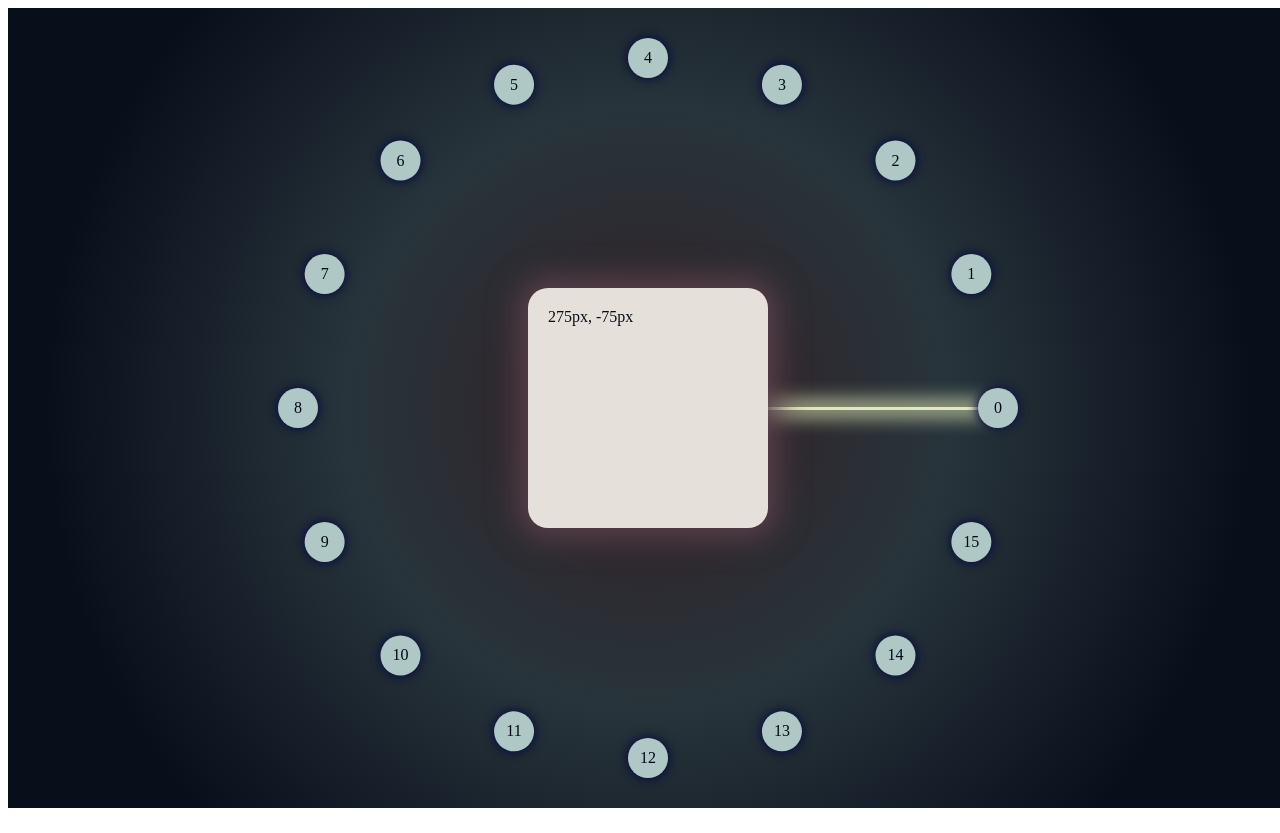
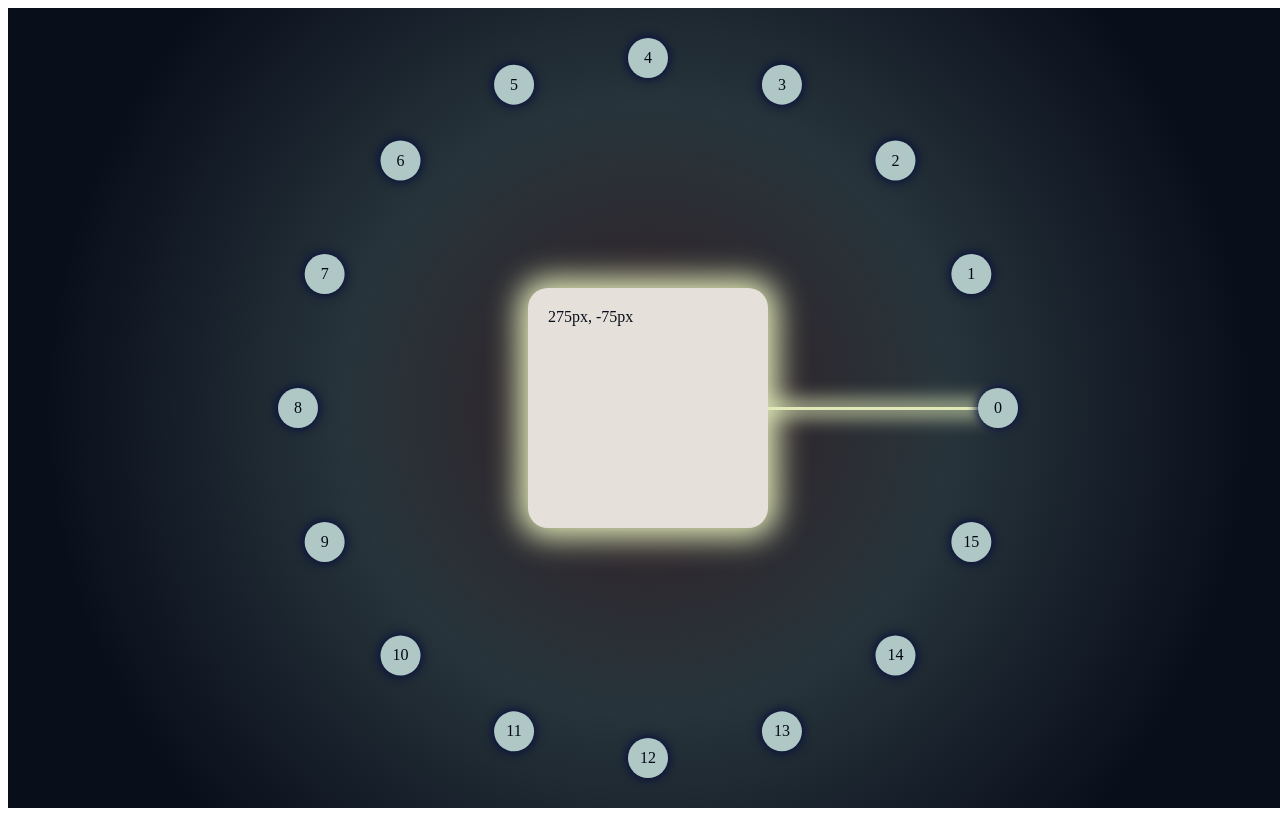
Before and after one commit to g7liniers/angular-ivy-p3m4iv, an Angular app: page / in a window 1280 px wide. Built offline with nearby package versions, Linux system fonts and the light colour scheme.

Commit message:
1 file modified

```diff
--- a/src/app/components/circle/circle.component.scss
+++ b/src/app/components/circle/circle.component.scss
@@ -20,6 +20,7 @@ $item-size: 20px;
     height: 3px;
     z-index: 1;
     box-shadow: 0px 0px 20px 5px rgba(224, 233, 183, 255);
+    transition: all 0.4s;
   }
 
   .outer-item-container {
@@ -64,10 +65,11 @@ $item-size: 20px;
     height: 200px;
     border-radius: 20px;
     transition: all 0.25s;
-    box-shadow: 0px 0px 30px 10px #5a404b;
+    box-shadow: 0px 0px 30px 10px rgba(224, 233, 183, 255);
+
     z-index: 2;
   }
   .center-box:hover {
-    box-shadow: 0px 0px 30px 10px rgb(199, 104, 82);
+    box-shadow: 0px 0px 10px 5px rgba(224, 233, 180, 30);
   }
 }
```
